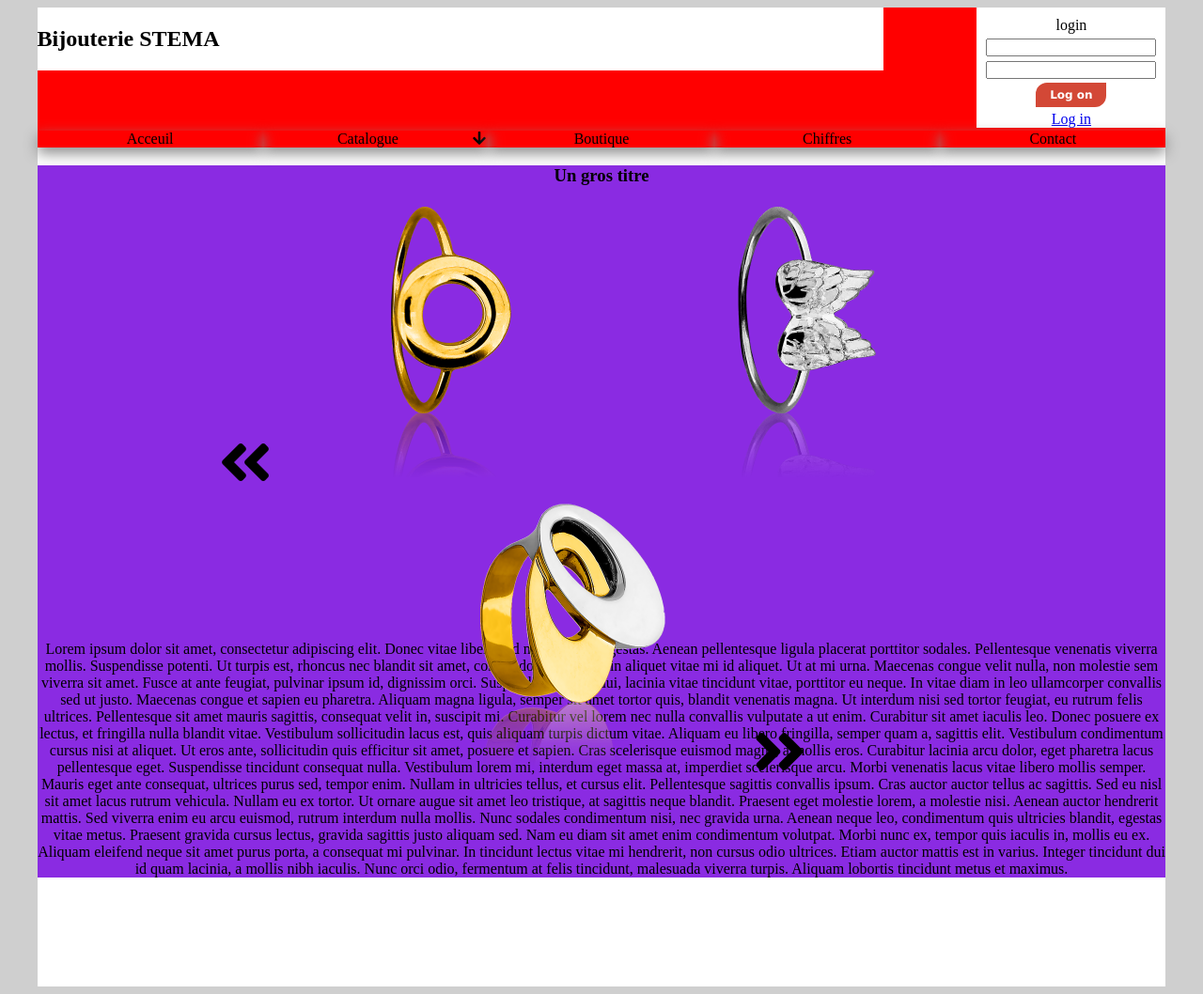
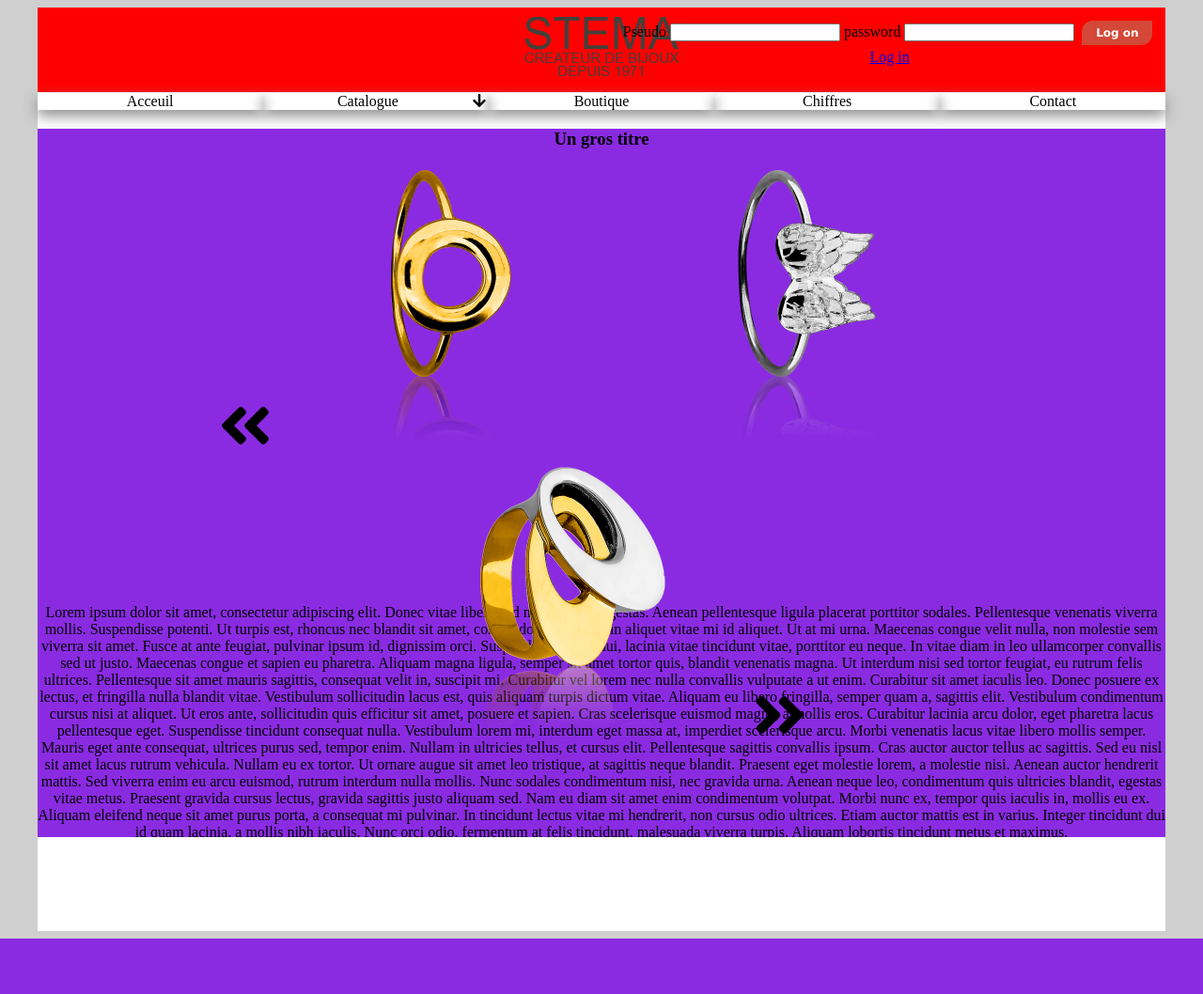
Before and after one commit to Zeebiii/stema, a PHP site: page / in a window 1280 px wide. Shown: the whole page at 94% size. After the commit the page ends 999 px from the top, so only its background shows below. Run offline with PHP 8.4, Linux system fonts and the light colour scheme; some libraries are stand-ins or nearby versions.

Commit message:
CSS header

```diff
--- a/contenu/css/stema.css
+++ b/contenu/css/stema.css
@@ -17,7 +17,7 @@ body
 {
     position: relative;
     width: 100%;
-    height: 149px;
+    height: 90px;
     background-color: red;
     margin: 0 0;
 }
@@ -25,18 +25,23 @@ body
 #logo
 {
     float: left;
-    width: 75%;
-    background-color: #fff;
+    width: 100%;
+    /* background-color: #fff; */
+    text-align: center;
+    padding-top: 10px;
 }
 
 #log
 {
+    position: absolute;
+    right: 0;
     float: right;
     /* width: 20%; */
-    background-color: #fff;
+    /* background-color: #fff; */
     text-align: center;
     padding: 10px 10px 0px 10px;
 }
+
 
 /* Menu */
 
@@ -44,7 +49,7 @@ body
 {
     position: absolute;
     text-align: center;
-    top: 115px;
+    top: 75px;
     width: 100%;
     z-index: 15;
 }
@@ -168,6 +173,7 @@ body
     width: 100%;
     /* height: 600px; */
     background-color: blueviolet;
+    top: 20px
 }
 
 
--- a/index.php
+++ b/index.php
@@ -15,24 +15,27 @@
         <div id="header">
 
             <div id="logo">
-                <h2>Bijouterie STEMA</h2>
+                <img src="contenu/image/logo.png" alt="LogoMarque">
             </div>
 
             <div id="log">
-                login
 
                 <form action="controler/logOn.php" method="post">
 
                     <fieldset id="fieldsetLog">
 
-                    <input type="text" name="pseudo" id="pseudo"/>
-                    <br/>
-                    <input type="password" name="pass" id="pass"/>
-                    <br/>
+                        <label for="pseudo">Pseudo</label>
+                        <!-- <br/> -->
+                        <input type="text" name="pseudo" id="pseudo"/>
+                        <!-- <br/> -->
+                        <label for="password">password</label>
+                        <!-- <br/> -->
+                        <input type="password" name="pass" id="pass"/>
+                        <!-- <br/> -->
 
-                    <input type="submit" value="Log on"/>
-                    <br/>
-                    <a href="logIn.php">Log in</a>
+                        <input type="submit" value="Log on"/>
+                        <br/>
+                        <a href="logIn.php">Log in</a>
 
                     </fieldset>
                 </form>
```
Also changed, not shown: contenu/image/logo.png (added).
